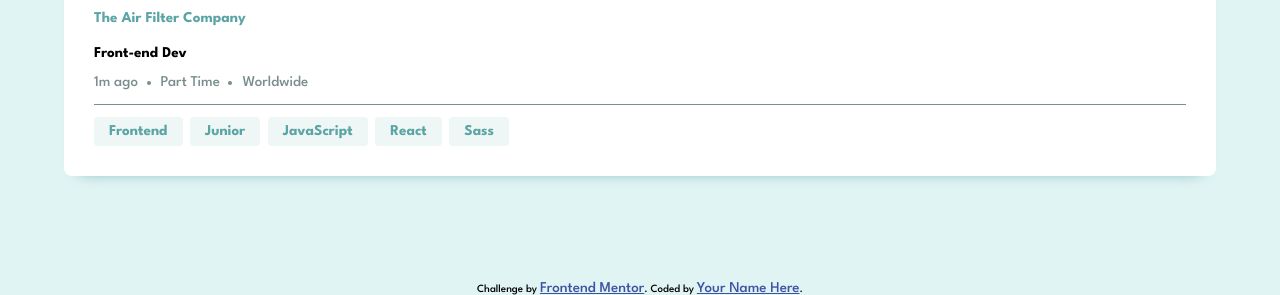
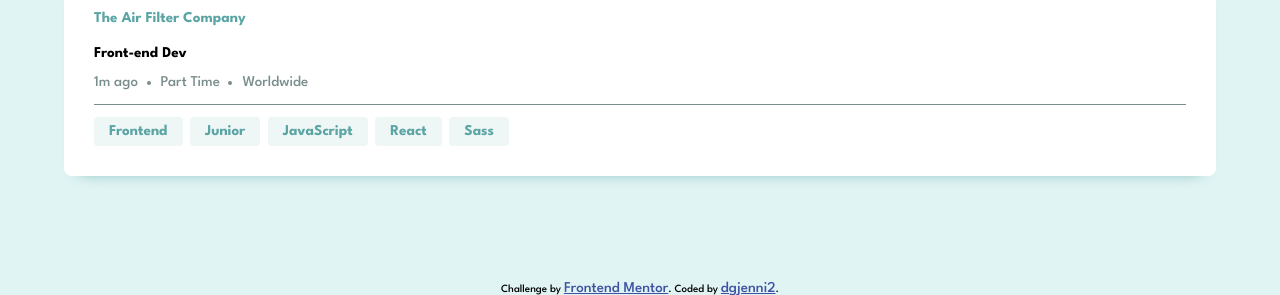
Before and after one commit to dgjenni2/fm-joblistings, a plain HTML site: page index.html in a window 1280 px wide. Shown: the part 2617-2912 px from the top of the page. Drawn offline with nearby package versions, Linux system fonts and the light colour scheme.

Commit message:
Update footer with github name.

```diff
--- a/index.html
+++ b/index.html
@@ -360,7 +360,7 @@
 				Challenge by
 				<a href="https://www.frontendmentor.io?ref=challenge" target="_blank"
 					>Frontend Mentor</a
-				>. Coded by <a href="#">Your Name Here</a>.
+				>. Coded by <a href="#">dgjenni2</a>.
 			</div>
 		</footer>
 	</body>
```
